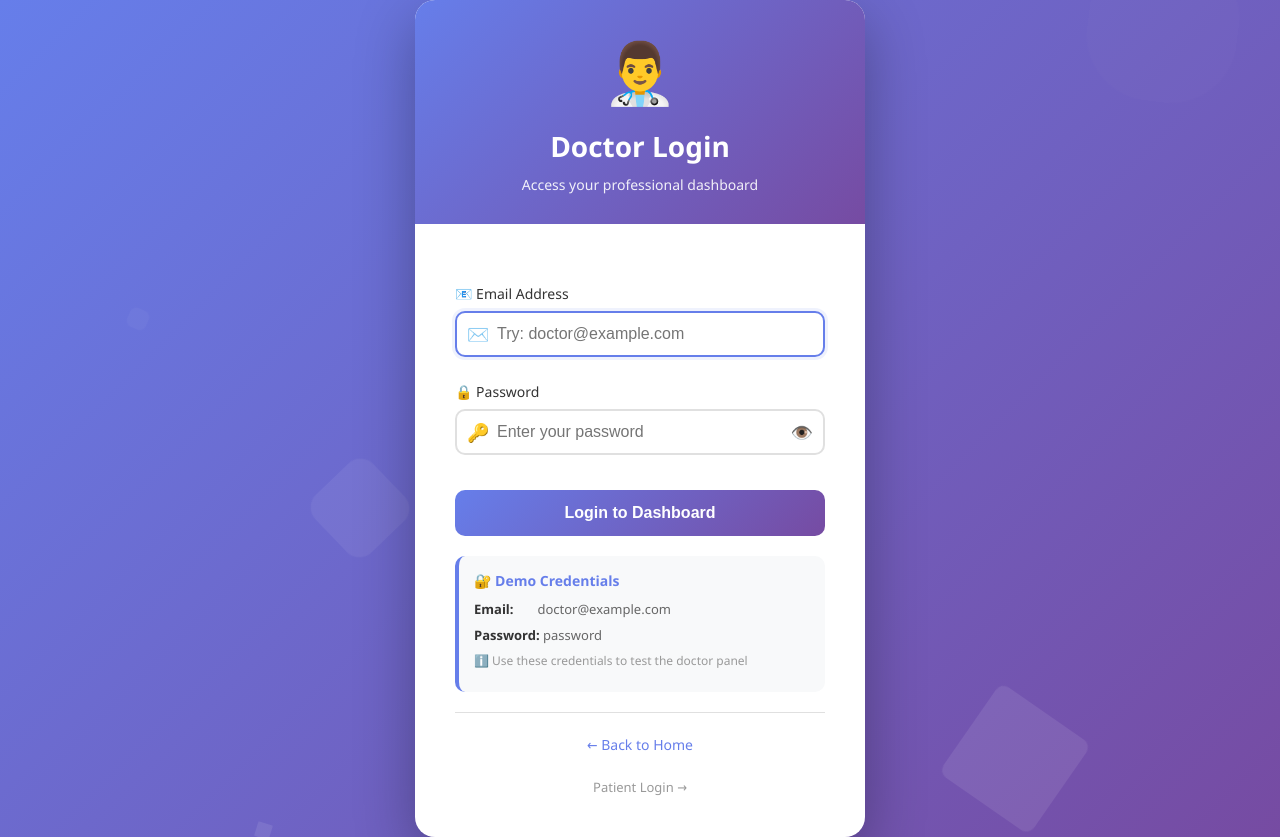
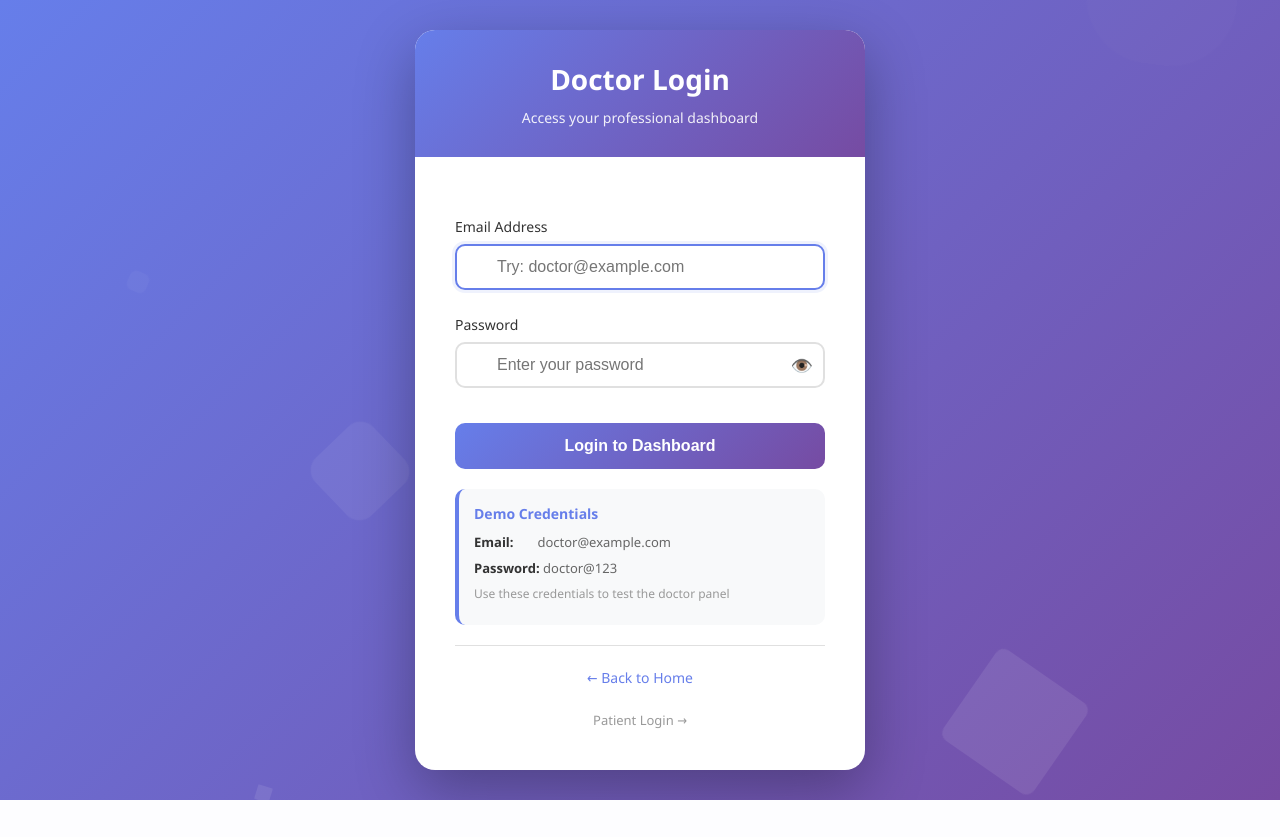
Before and after one commit to Pooja-m-g/clinic-appointment-scalable-project, a Flask app: page /doctor/login in a window 1280 px wide. After the commit the page ends 800 px from the top, so only its background shows below. Run offline with Flask 3, Linux system fonts and the light colour scheme.

Commit message:
small changes

```diff
--- a/templates/doctor/login.html
+++ b/templates/doctor/login.html
@@ -389,7 +389,6 @@
 
     <div class="container">
         <div class="header">
-            <div class="doctor-icon">👨‍⚕️</div>
             <h2>Doctor Login</h2>
             <p>Access your professional dashboard</p>
         </div>
@@ -407,17 +406,15 @@
 
             <form method="POST">
                 <div class="form-group">
-                    <label for="email">📧 Email Address</label>
+                    <label for="email">Email Address</label>
                     <div class="input-group">
-                        <span class="input-icon">✉️</span>
                         <input type="email" id="email" name="email" placeholder="doctor@example.com" required autofocus>
                     </div>
                 </div>
 
                 <div class="form-group">
-                    <label for="password">🔒 Password</label>
+                    <label for="password">Password</label>
                     <div class="input-group">
-                        <span class="input-icon">🔑</span>
                         <input type="password" id="password" name="password" placeholder="Enter your password" required>
                         <span class="password-toggle" onclick="togglePassword()">👁️</span>
                     </div>
@@ -427,11 +424,11 @@
             </form>
 
             <div class="demo-credentials">
-                <div class="demo-title">🔐 Demo Credentials</div>
+                <div class="demo-title">Demo Credentials</div>
                 <p><strong>Email:</strong> doctor@example.com</p>
-                <p><strong>Password:</strong> password</p>
+                <p><strong>Password:</strong> doctor@123</p>
                 <p style="font-size: 12px; color: #999; margin-top: 8px;">
-                    ℹ️ Use these credentials to test the doctor panel
+                    Use these credentials to test the doctor panel
                 </p>
             </div>
 
@@ -453,10 +450,10 @@
 
             if (passwordInput.type === 'password') {
                 passwordInput.type = 'text';
-                toggleIcon.textContent = '🙈';
+                toggleIcon.textContent = '';
             } else {
                 passwordInput.type = 'password';
-                toggleIcon.textContent = '👁️';
+                toggleIcon.textContent = '️';
             }
         }
 
```
Also changed, not shown: application.py (+0 -45 lines).
